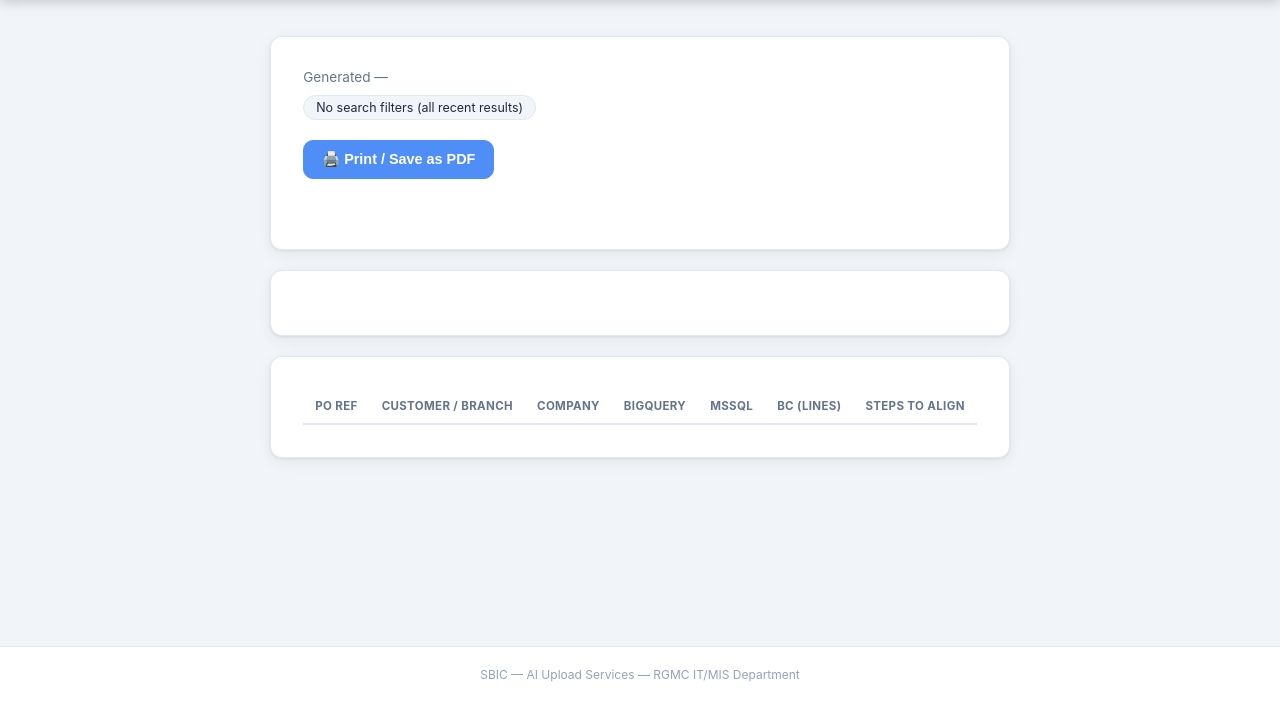
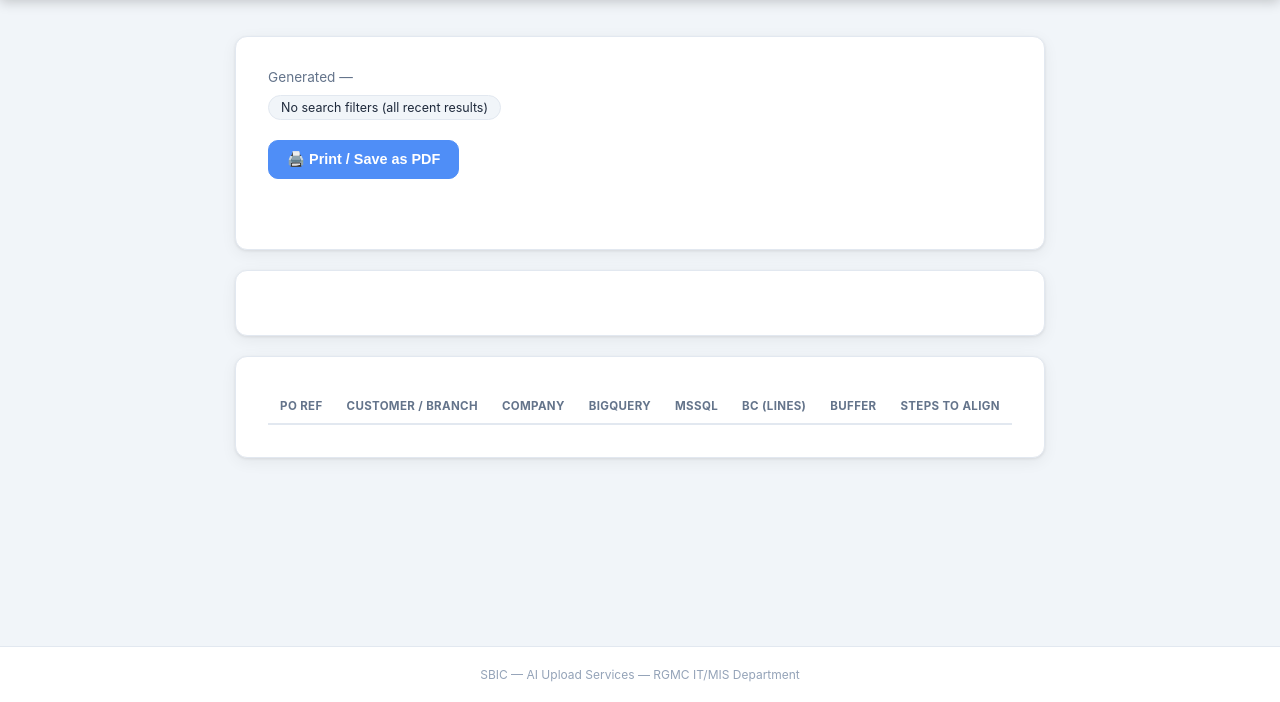
Before and after one commit to rgmc-apps/sbic-manual-trigger, a Flask app: page /report/1 in a window 1280 px wide. Shown: the part 98-800 px from the top of the page. Run offline with Flask 3, Linux system fonts and the light colour scheme; data that the repository does not hold is empty.

Commit message:
DI-0196 show whether a BigQuery Lookup PO/item is already sitting in the buffer
The 3-way BigQuery/MSSQL/BC checker gave no visibility into whether a "not
yet in BC" PO was actually already queued in the Firestore SO-import buffer
(so_buffer_{env}) -- Quick Align would silently merge missing lines into
that existing buffer doc instead of inserting fresh, but nothing on the page
said so beforehand.

Adds a 4th "Buffer" badge per result (one GET /bc/custom/v2/so-buffer for
the whole search, not per PO -- the collection is small), plus an "In
Buffer?" column on each PO's expanded detail lines showing which specific
items are already represented there. _bq_report_row's "not yet in BC"
guidance now distinguishes an already-buffered PO (resolve overrides, then
Reprocess Buffer) from a genuinely new one (Add Selected to Buffer first).
Same Buffer column added to the shareable report table.

in_buffer/bufferedSkus are UI-only fields, stripped before any MSSQL insert
same as the existing in_mssql/in_bc/_source fields.

Co-Authored-By: Claude Sonnet 5 <noreply@anthropic.com>

```diff
--- a/app.py
+++ b/app.py
@@ -27,7 +27,7 @@ API_TIMEOUT = int(os.environ.get("API_TIMEOUT", "30"))
 # a header dict is sent on to rgmc-gcp-api's MSSQL insert (see api_bigquery_insert_and_buffer),
 # since __rename_columns there only renames columns it recognizes and leaves everything
 # else untouched, straight into the INSERT statement.
-BQ_UI_ONLY_HEADER_FIELDS = ("_source", "in_mssql", "in_bc")
+BQ_UI_ONLY_HEADER_FIELDS = ("_source", "in_mssql", "in_bc", "in_buffer", "bufferedSkus")
 
 # BC company codes this UI knows about, for the company picker. MTC (Manila Taste
 # Curators) removed 2026-10-08 — confirmed live that no "MTC" company exists in BC
@@ -1162,6 +1162,54 @@ def _enrich_document_ai_status(headers: list) -> None:
         h["in_bc"] = in_bc.get(ref, False)
 
 
+def _buffer_line_key(sku_code, sku_desc) -> str:
+    """Same raw-SKU identity so_buffer_service._line_key uses on the rgmc-bc-api side
+    (customerSKUCode, falling back to customerSKUDesc) — so a BigQuery detail line and
+    an already-buffered line for the same item compare equal regardless of which side
+    produced them."""
+    sku = (sku_code or "").strip()
+    return (sku or (sku_desc or "").strip() or "(no SKU code, no description)").upper()
+
+
+def _enrich_buffer_status(headers: list) -> None:
+    """Attach in_buffer (bool) and, when True, bufferedSkus (list[str]) to each header
+    dict, in place — whether this PO is already sitting in rgmc-worker-pool's Firestore
+    so_buffer_{env} (stuck pending manual reconciliation, or just not yet retried) and
+    which of its lines are already represented there. Without this, a PO already
+    queued for reconciliation reads the same as one Quick Align would be inserting
+    fresh, when in fact _insert_and_buffer would just merge in whatever lines are
+    still missing (see add_missing_lines_to_buffer) — see _bq_report_row's "not_in_bc"
+    branch, which uses this to say so explicitly.
+
+    One unfiltered GET /bc/custom/v2/so-buffer for the whole search (never per-PO or
+    per-company) — list_buffered_orders's own docstring says the collection is small
+    (tens of documents), so this is cheap regardless of how many headers were found.
+    """
+    if not headers:
+        return
+    try:
+        resp = _bc_api("GET", "/bc/custom/v2/so-buffer")
+        body, status_code = _proxy_json(resp)
+        docs = (body.get("data") or []) if status_code == 200 else []
+    except requests.RequestException:
+        docs = []
+
+    by_po_ref: dict = {}
+    for doc in docs:
+        po_ref = (doc.get("header") or {}).get("poRefNumber")
+        if po_ref:
+            by_po_ref[po_ref] = doc
+
+    for h in headers:
+        doc = by_po_ref.get(h.get("po_ref_number"))
+        h["in_buffer"] = doc is not None
+        if doc is not None:
+            h["bufferedSkus"] = sorted({
+                _buffer_line_key(line.get("customerSKUCode"), line.get("customerSKUDesc"))
+                for line in (doc.get("lines") or [])
+            })
+
+
 def _split_po_refs(raw: str) -> list:
     return [p for p in re.split(r"[,\s]+", (raw or "").strip()) if p]
 
@@ -1274,6 +1322,7 @@ def api_bigquery_document_ai_search():
                     details.extend(mssql_lines)
 
         _enrich_document_ai_status(headers)
+        _enrich_buffer_status(headers)
         return jsonify({"headers": headers, "details": details})
     except requests.RequestException as exc:
         return jsonify({"error": f"Could not reach rgmc-gcp-api: {exc}"}), 502
@@ -1402,6 +1451,16 @@ def _bq_report_row(h: dict, details: list) -> dict:
     elif in_mssql is None:
         status = "unknown"
         action_steps = [f"{_b('Could not confirm MSSQL status')} — re-run the search in BigQuery Lookup before acting on this row."]
+    elif h.get("in_buffer"):
+        # Already sitting in the Firestore buffer (a prior import attempt failed, or it
+        # was added here before) — Quick Align's insert-and-buffer step would just
+        # merge in whatever lines are still missing (add_missing_lines_to_buffer),
+        # never a fresh insert, so say so instead of implying this is untouched.
+        status = "not_in_bc"
+        action_steps = [
+            f"{_b('Not yet in BC')} — but already sitting in the {_b('Buffer')} tab, waiting on reconciliation or a retry.",
+            f"Go to the {_b('Buffer')} tab, select {_b(company)}, resolve any flagged SKU/branch/customer/UOM links, then click {_b('Reprocess Buffer')}.",
+        ]
     else:
         status = "not_in_bc"
         buffer_note = "buffers it directly, no MSSQL insert needed" if (not in_bigquery or in_mssql) else "inserts it into MSSQL and buffers it"
@@ -1422,6 +1481,7 @@ def _bq_report_row(h: dict, details: list) -> dict:
         "in_bigquery": in_bigquery,
         "in_mssql": in_mssql,
         "in_bc": bool(so_number),
+        "in_buffer": bool(h.get("in_buffer")),
         "so_number": so_number,
         "lines_present": bc_line_count if so_number else None,
         "lines_total": total_lines,
@@ -1447,7 +1507,7 @@ def _build_bq_report_rows(headers: list, details: list, requested_refs: list) ->
         rows.append({
             "po_ref_number": ref, "customer_name": None, "customer_branch_name": None,
             "company_name": None, "company": None, "po_date": None,
-            "in_bigquery": False, "in_mssql": False, "in_bc": False,
+            "in_bigquery": False, "in_mssql": False, "in_bc": False, "in_buffer": False,
             "so_number": None, "lines_present": None, "lines_total": None,
             "status": "not_found", "buffer_url": None,
             "action": " ".join(_plain(step) for step in not_found_steps),
--- a/templates/report.html
+++ b/templates/report.html
@@ -125,6 +125,7 @@
               <th>BigQuery</th>
               <th>MSSQL</th>
               <th>BC (lines)</th>
+              <th>Buffer</th>
               <th>Steps to align</th>
             </tr>
           </thead>
@@ -144,6 +145,7 @@
               <td>
                 {% if r.in_bc %}{{ r.so_number }} ({{ r.lines_present }}/{{ r.lines_total }}){% else %}✗{% endif %}
               </td>
+              <td>{{ "✓" if r.in_buffer else "—" }}</td>
               <td class="report-action">
                 <ul class="report-steps">
                   {% for step in (r.action_steps or [r.action]) %}
```
Also changed, not shown: static/reconcile.js (+20 -3 lines), templates/reconcile.html (+8 -3 lines).
